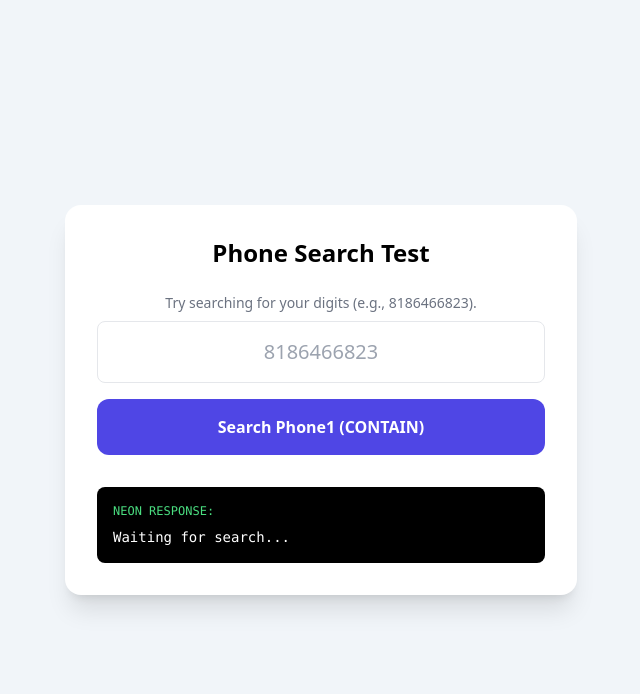
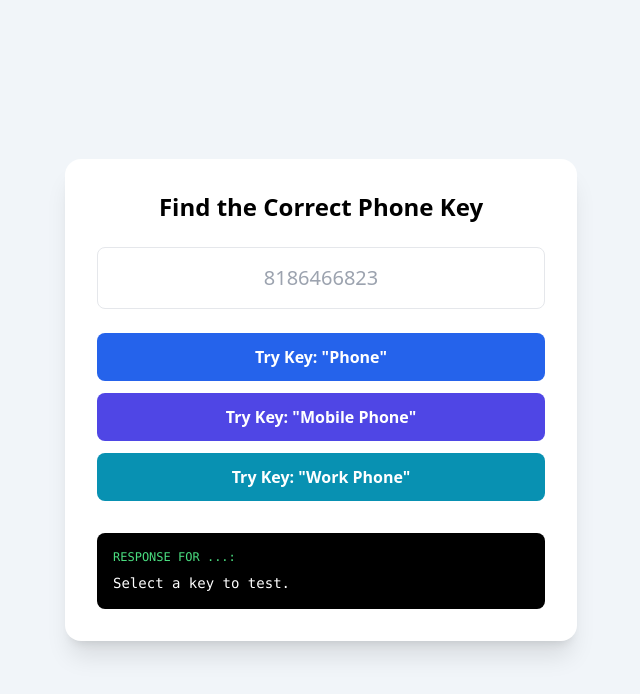
Before and after one commit to socialmediumben/neon_kiosk, a website: page index.html in a window 1280 px wide. Shown: the whole page, without its empty margins (319-959 px from the left). Drawn offline with nearby package versions, Linux system fonts and the light colour scheme.

Commit message:
Update index.html

```diff
--- a/index.html
+++ b/index.html
@@ -2,49 +2,43 @@
 <html lang="en">
 <head>
     <meta charset="UTF-8">
-    <title>Neon Phone Search Test</title>
+    <title>Neon Phone Key Finder</title>
     <script src="https://cdn.tailwindcss.com"></script>
 </head>
 <body class="bg-slate-100 flex items-center justify-center min-h-screen p-4">
 
-    <div class="w-full max-w-lg bg-white p-8 rounded-2xl shadow-xl">
-        <h1 class="text-2xl font-bold text-center mb-6">Phone Search Test</h1>
+    <div class="w-full max-w-lg bg-white p-8 rounded-2xl shadow-xl text-center">
+        <h1 class="text-2xl font-bold mb-6">Find the Correct Phone Key</h1>
 
-        <p class="text-gray-500 text-sm mb-2 text-center text-balance">
-            Try searching for your digits (e.g., 8186466823).
-        </p>
-        <input type="tel" id="phone-input" class="w-full p-4 border rounded-lg mb-4 text-center text-xl" placeholder="8186466823">
+        <input type="tel" id="phone-input" class="w-full p-4 border rounded-lg mb-6 text-center text-xl" placeholder="8186466823">
 
-        <button onclick="testPhoneSearch()" class="w-full py-4 bg-indigo-600 text-white rounded-xl font-bold hover:bg-indigo-700">
-            Search Phone1 (CONTAIN)
-        </button>
+        <div class="grid grid-cols-1 gap-3">
+            <button onclick="testKey('Phone')" class="py-3 bg-blue-600 text-white rounded-lg font-bold">Try Key: "Phone"</button>
+            <button onclick="testKey('Mobile Phone')" class="py-3 bg-indigo-600 text-white rounded-lg font-bold">Try Key: "Mobile Phone"</button>
+            <button onclick="testKey('Work Phone')" class="py-3 bg-cyan-600 text-white rounded-lg font-bold">Try Key: "Work Phone"</button>
+        </div>
 
-        <div class="mt-8 p-4 bg-black rounded-lg">
-            <p class="text-green-400 font-mono text-xs uppercase mb-2">Neon Response:</p>
-            <pre id="console" class="text-white font-mono text-sm overflow-auto max-h-96">Waiting for search...</pre>
+        <div class="mt-8 p-4 bg-black rounded-lg text-left">
+            <p class="text-green-400 font-mono text-xs uppercase mb-2">Response for <span id="active-key">...</span>:</p>
+            <pre id="console" class="text-white font-mono text-sm overflow-auto max-h-64">Select a key to test.</pre>
         </div>
     </div>
 
     <script>
-        async function testPhoneSearch() {
-            // Clean the input to just digits for the search
+        async function testKey(keyName) {
             const val = document.getElementById('phone-input').value.replace(/\D/g, '');
             const output = document.getElementById('console');
-            output.textContent = `Searching Phone1 for "${val}"...`;
+            document.getElementById('active-key').textContent = keyName;
+            output.textContent = "Testing...";
 
             try {
                 const res = await fetch(`${window.location.origin}/api/v2/accounts/search?userType=INDIVIDUAL`, {
                     method: 'POST',
                     headers: { 'Content-Type': 'application/json' },
                     body: JSON.stringify({
-                        pagination: {
-                            currentPage: 0,
-                            pageSize: 10,
-                            sortColumn: "Last Name",
-                            sortDirection: "ASC"
-                        },
+                        pagination: { currentPage: 0, pageSize: 5 },
                         searchFields: [{
-                            field: "Phone1",
+                            field: keyName,
                             operator: "CONTAIN",
                             value: val
                         }],
```
